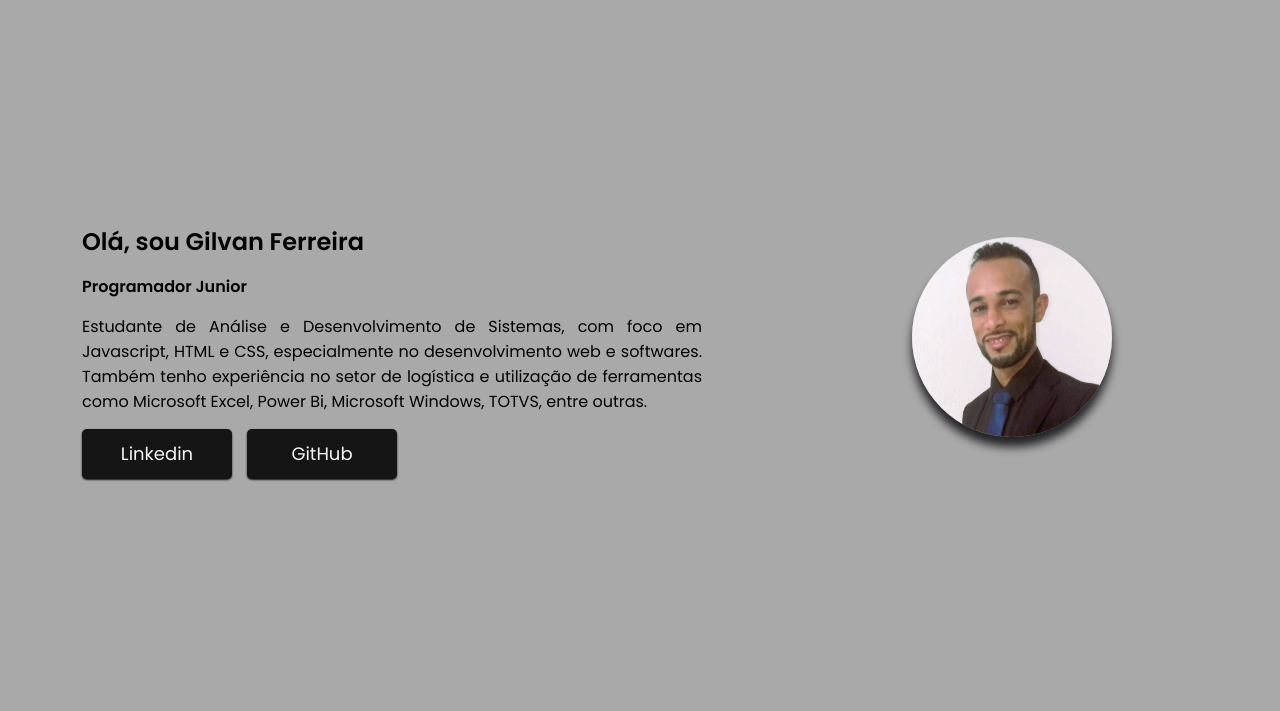
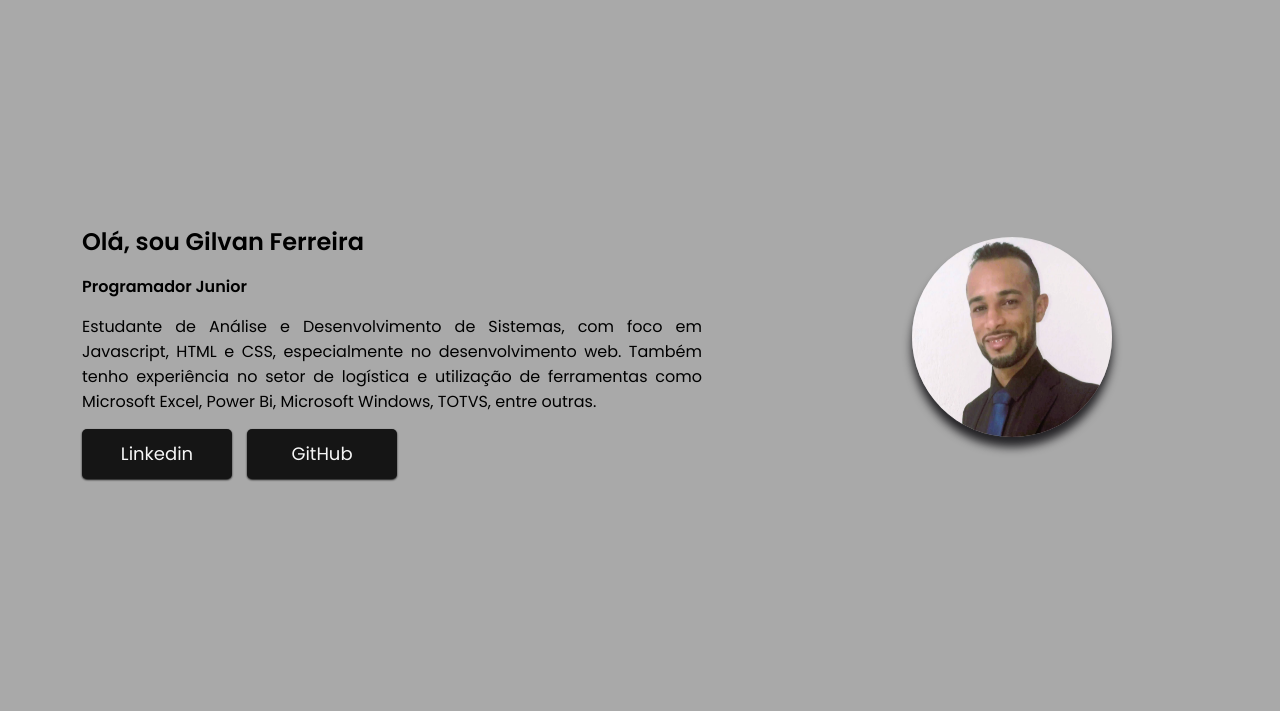
Before and after one commit to gilvanfdaluz/portfolio, a plain HTML site: page index.html in a window 1280 px wide. Shown: the part 89-800 px from the top of the page. Drawn offline with nearby package versions, Linux system fonts and the light colour scheme.

Commit message:
Atualizacao

```diff
--- a/index.html
+++ b/index.html
@@ -34,7 +34,7 @@
         <h2>Olá, sou Gilvan Ferreira</h2>
         <span class="home-position"><h4>Programador Junior</h4></span>
         <span class="home-resume">
-          Estudante de Análise e Desenvolvimento de Sistemas, com foco em Javascript, HTML e CSS, especialmente no desenvolvimento web e softwares. Também tenho experiência no setor de logística e utilização de ferramentas como Microsoft Excel, Power Bi, Microsoft Windows, TOTVS, entre outras.
+          Estudante de Análise e Desenvolvimento de Sistemas, com foco em Javascript, HTML e CSS, especialmente no desenvolvimento web. Também tenho experiência no setor de logística e utilização de ferramentas como Microsoft Excel, Power Bi, Microsoft Windows, TOTVS, entre outras.
         </span>
         <div class="button-container">
           <button><a href="https://www.linkedin.com/in/gilvan-ferreira-da-luz-401b53b1/" target="_blank">Linkedin</a></button>
@@ -177,8 +177,6 @@
             </div>
           </div>
 
-
-
         </div>
 
       <div class="swiper-button-next"></div>
@@ -191,7 +189,7 @@
   <section id="contact">
     <h2>Contato</h2>
 
-    <form action="https://api.staticforms.xyz/submit" method="post">
+  <form action="https://api.staticforms.xyz/submit" method="post">
       <label>Nome</label>
       <input type="text" name="name" placeholder="Digite seu nome" autocomplete="off" required>
       <label>Email</label>
@@ -209,8 +207,8 @@
   <footer>
     copyright © 2023 Gilvan Ferreira. Todos os direitos reservados
   </footer>
+
   </main>
-
   </main>
   <script src="https://unpkg.com/swiper/swiper-bundle.min.js"></script>
   <script src="script.js"></script>
```
